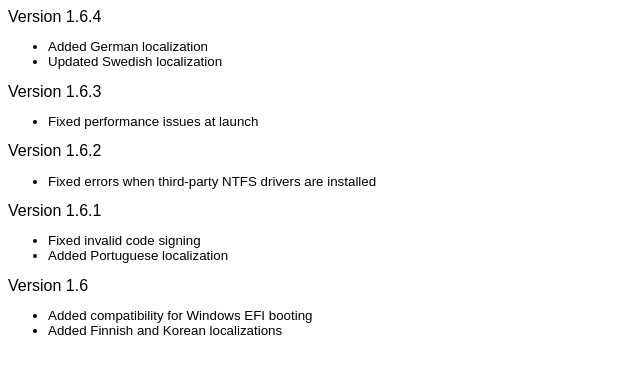
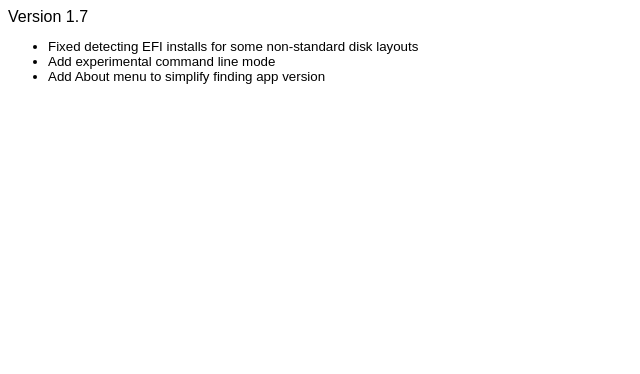
Before and after one commit to kainjow/kainjow.com, a PHP site: page /updates/bootchamp.htm in a window 1280 px wide. Shown: the top 374 px of the page, without its empty margins (0-640 px from the left). Run offline with PHP 8.4, Linux system fonts and the light colour scheme.

Commit message:
Update BootChamp to 1.7

```diff
--- a/index.php
+++ b/index.php
@@ -3,8 +3,8 @@
 $projects = array(
 	array(
 		'name' => 'BootChamp',
-		'version' => '1.6.4',
-		'date' => mktime(0, 0, 0, 4, 1, 2015),
+		'version' => '1.7',
+		'date' => mktime(0, 0, 0, 8, 15, 2015),
 		'summary' => 'Quickly boot into Windows',
 		'link' => '/downloads/BootChamp.zip',
 		'link_label' => 'download for 10.6+ (64-bit only)',
--- a/updates/bootchamp.htm
+++ b/updates/bootchamp.htm
@@ -19,28 +19,11 @@
 </style>
 </head>
 <body>
-<h4>Version 1.6.4</h4>
+<h4>Version 1.7</h4>
 <ul>
-<li>Added German localization</li>
-<li>Updated Swedish localization</li>
-</ul>
-<h4>Version 1.6.3</h4>
-<ul>
-<li>Fixed performance issues at launch</li>
-</ul>
-<h4>Version 1.6.2</h4>
-<ul>
-<li>Fixed errors when third-party NTFS drivers are installed</li>
-</ul>
-<h4>Version 1.6.1</h4>
-<ul>
-<li>Fixed invalid code signing</li>
-<li>Added Portuguese localization</li>
-</ul>
-<h4>Version 1.6</h4>
-<ul>
-<li>Added compatibility for Windows EFI booting</li>
-<li>Added Finnish and Korean localizations</li>
+<li>Fixed detecting EFI installs for some non-standard disk layouts</li>
+<li>Add experimental command line mode</li>
+<li>Add About menu to simplify finding app version</li>
 </ul>
 </body>
 </html>
--- a/updates/bootchamp.xml
+++ b/updates/bootchamp.xml
@@ -3,13 +3,13 @@
   <channel>
     <title>BootChamp Updates</title>
     <item>
-      <title>Version 1.6.4</title>
+      <title>Version 1.7</title>
       <sparkle:releaseNotesLink>http://kainjow.com/updates/bootchamp.htm</sparkle:releaseNotesLink>
       <enclosure url="http://kainjow.com/downloads/BootChamp.zip"
-        sparkle:version="1.6.4"
+        sparkle:version="1.7"
         length="1600000"
         type="application/octet-stream"
-        sparkle:dsaSignature="MCwCFGlSkqEZd2u1rBYcDoRHZld1WVEvAhRcC9FhNWF09fgSCCY6n2bhKNVMCg==" />
+        sparkle:dsaSignature="MCwCFA4053JNL9F5IC4Pf2VXCpSBG0CVAhQYZjoBs9+jiGjHuNc/tgsjZIkdUA==" />
     </item>
   </channel>
 </rss>
```
